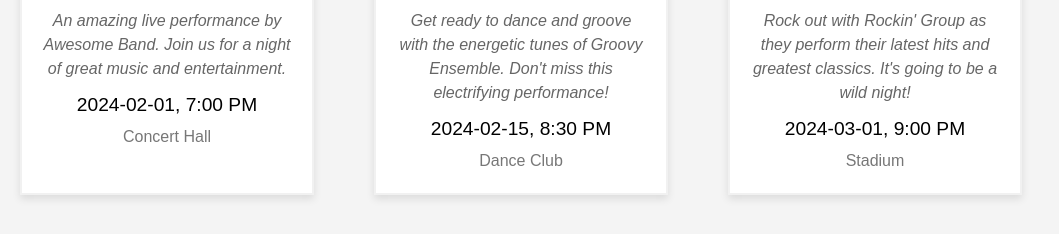
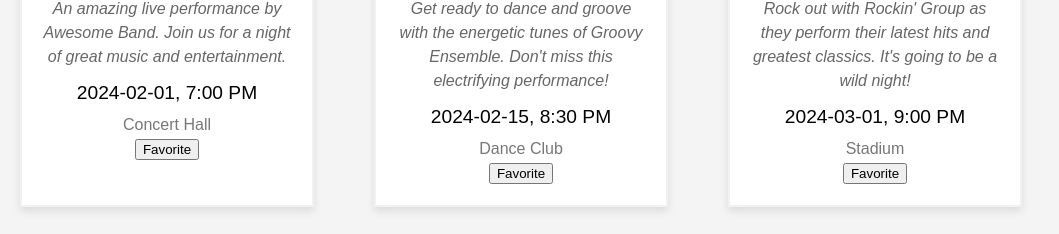
Before and after one commit to Fawaztarar/gig_listing_react, a React (Vite) app: page / in a window 1280 px wide. Shown: the part 520-754 px from the top of the page, without its empty margins (0-1059 px from the left). Built offline with nearby package versions, Linux system fonts and the light colour scheme.

Commit message:
favourite button added

```diff
--- a/src/Gig.jsx
+++ b/src/Gig.jsx
@@ -1,10 +1,17 @@
 // Gig.jsx
-import React from 'react';
+
+import React, { useState } from 'react';
 import PropTypes from 'prop-types';
 import './Gig.css';
 import bandImage from "./assets/band.jpg";
 
 const Gig = ({ bandName, eventDescription, eventTime, eventLocation }) => {
+  const [isFavorited, setIsFavorited] = useState(false);
+
+  const handleFavoriteToggle = () => {
+    setIsFavorited(!isFavorited);
+  };
+
   return (
     <div className="gig-container">
       <img className="band-image" src={bandImage} alt={bandName} />
@@ -13,6 +20,14 @@ const Gig = ({ bandName, eventDescription, eventTime, eventLocation }) => {
         <p className="event-description">{eventDescription}</p>
         <p className="event-time">{eventTime}</p>
         <p className="event-location">{eventLocation}</p>
+
+        {/* Favorite button */}
+        <button onClick={handleFavoriteToggle}>
+          {isFavorited ? 'Unfavorite' : 'Favorite'}
+        </button>
+
+        {/* Display favorite status */}
+        {isFavorited && <p className="favorite-status">Favorited!</p>}
       </div>
     </div>
   );
```
